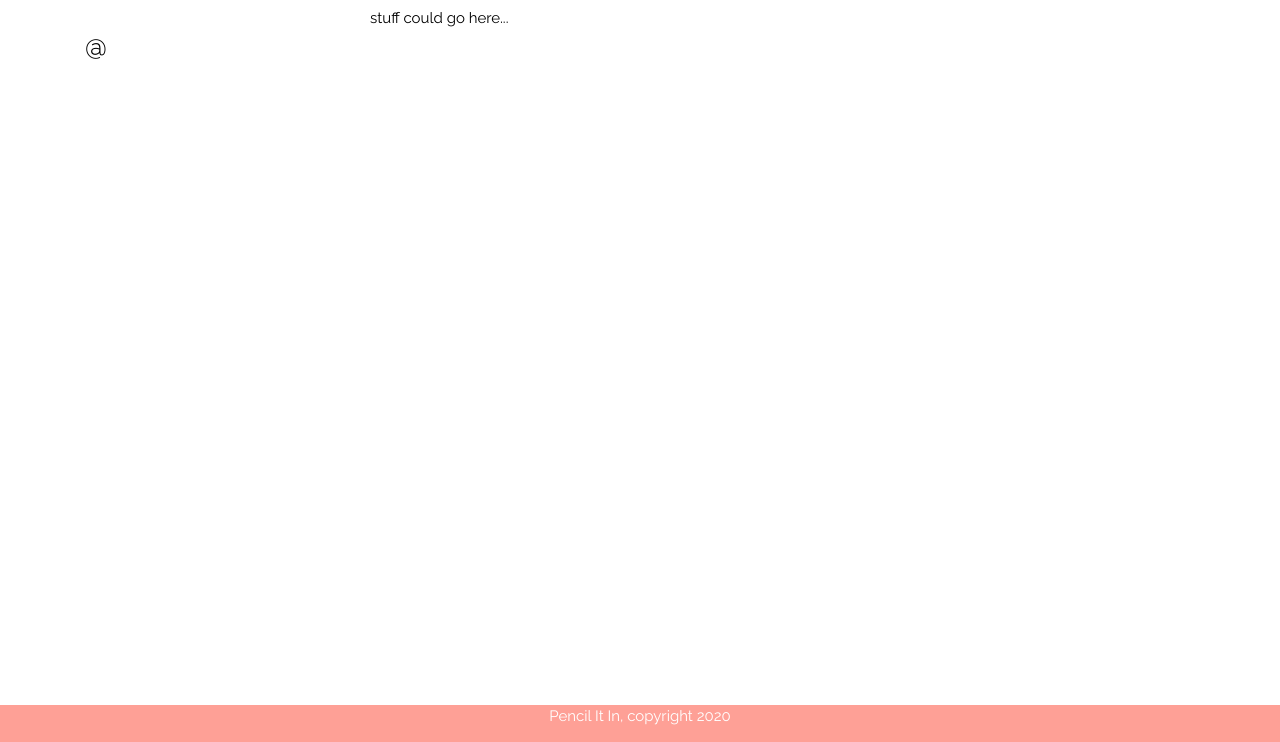
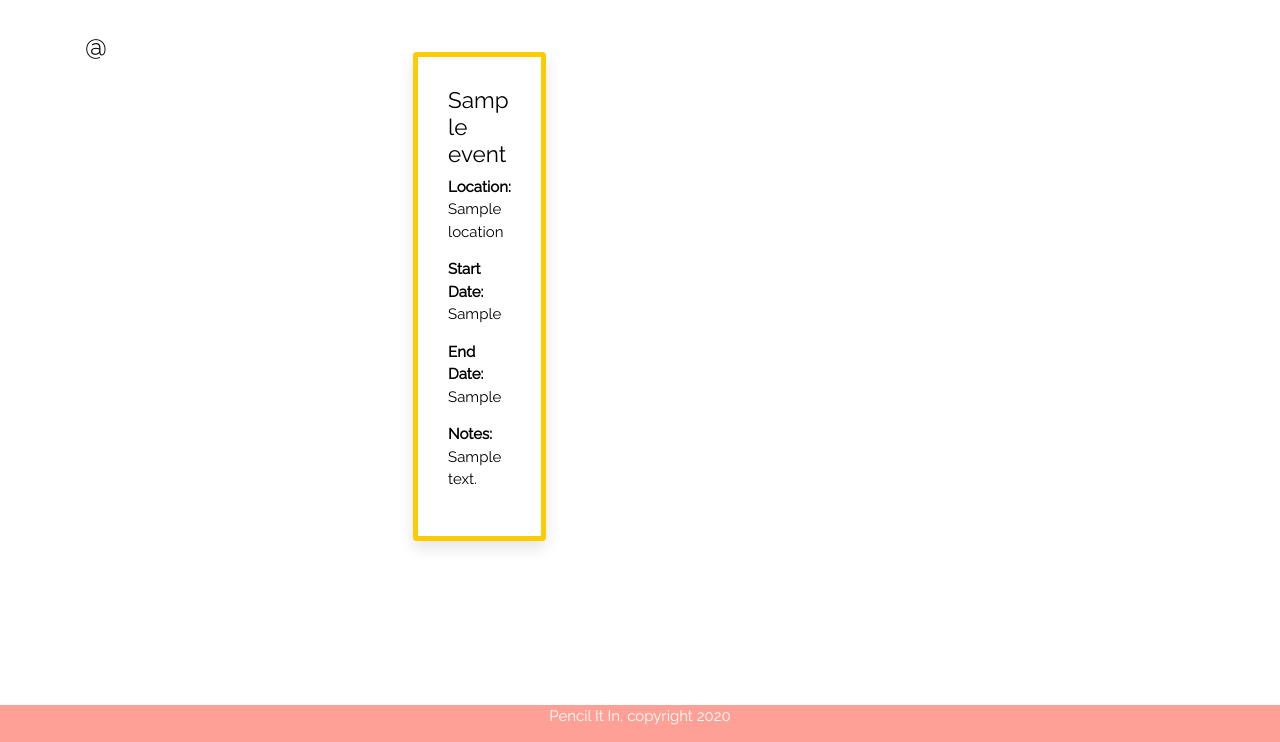
Before and after one commit to KickstartTeam1/pencil_it_in, a Django app: template apps/accounts/templates/accounts/profile_page.html in a window 1280 px wide. Shown: the part 58-800 px from the top of the page. Run offline with Django 3.2, Linux system fonts and the light colour scheme; the template is opened without the code that fills it: most values are stand-ins (such as "Sample title", 1, 10 or a date in 2020); some libraries are stand-ins or nearby versions.

Commit message:
Updates to file contents

```diff
--- a/apps/accounts/templates/accounts/profile_page.html
+++ b/apps/accounts/templates/accounts/profile_page.html
@@ -17,9 +17,21 @@
             <a href="{% url "edit_profile" %}">Edit</a>
         {% endif %}
     </div>
-
-    <div class="col-md-9">
-        stuff could go here...
-    </div>
+    {%for event in events %}
+    <div class="row">
+        <div class="col-sm-9 col-md-7 col-lg-7 mx-auto">
+            <div class="card card-signin my-5">
+                <div class="card-body">
+                    <h4>{{ event.event_title }}</h4>
+                    <p><strong>Location:</strong> {{ event.location }}</p>
+                    <p><strong>Start Date:</strong> {{ event.start_dt }}</p>
+                    <p><strong>End Date:</strong> {{ event.end_dt }}</p>
+                    <p><strong>Notes:</strong> {{ event.message }}</p>
+                </div>
+            </div>
+        </div>
+      </div>
+      <br >
+      {% endfor %}
 </div>
 {% endblock %}
```
Also changed, not shown: apps/accounts/views.py (+6 -2 lines), apps/core/migrations/0003_auto_20200426_0524.py (added), pencilitin/db.sqlite3.old.sqlite3 (added).
